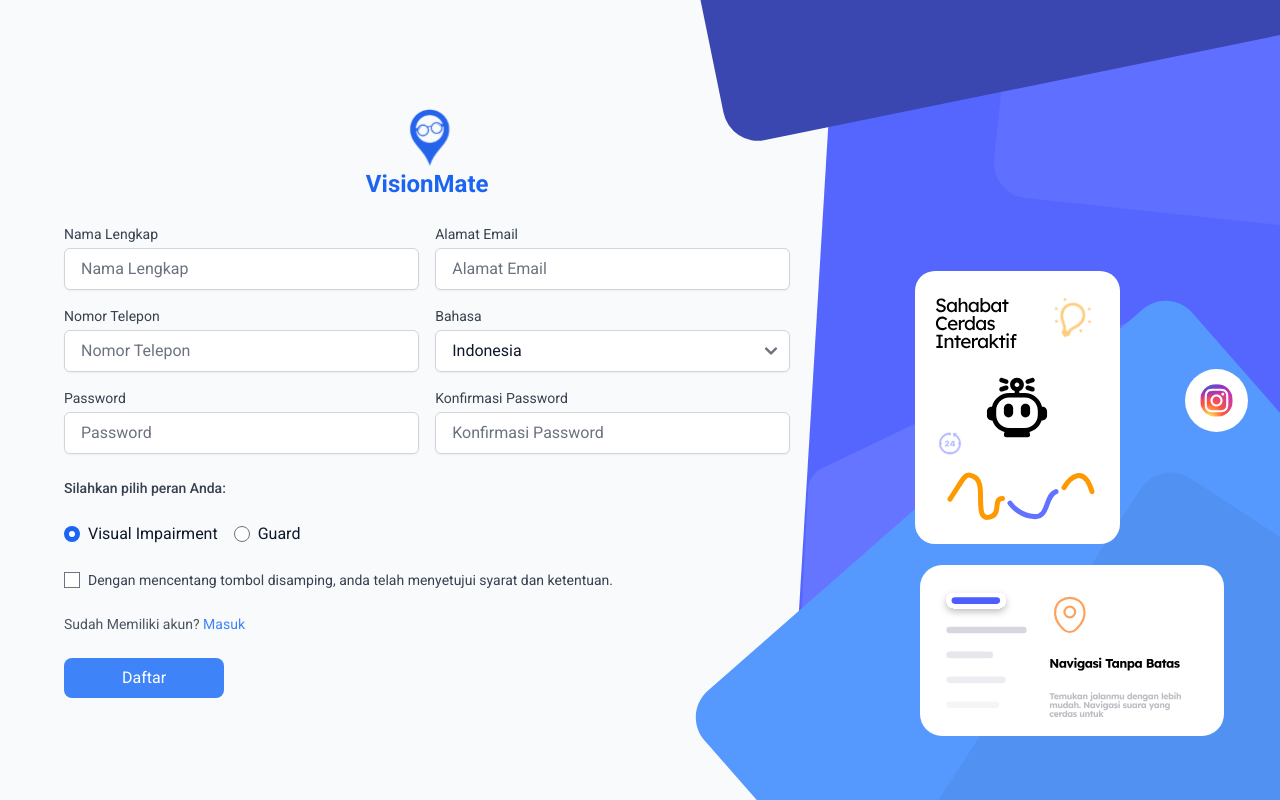
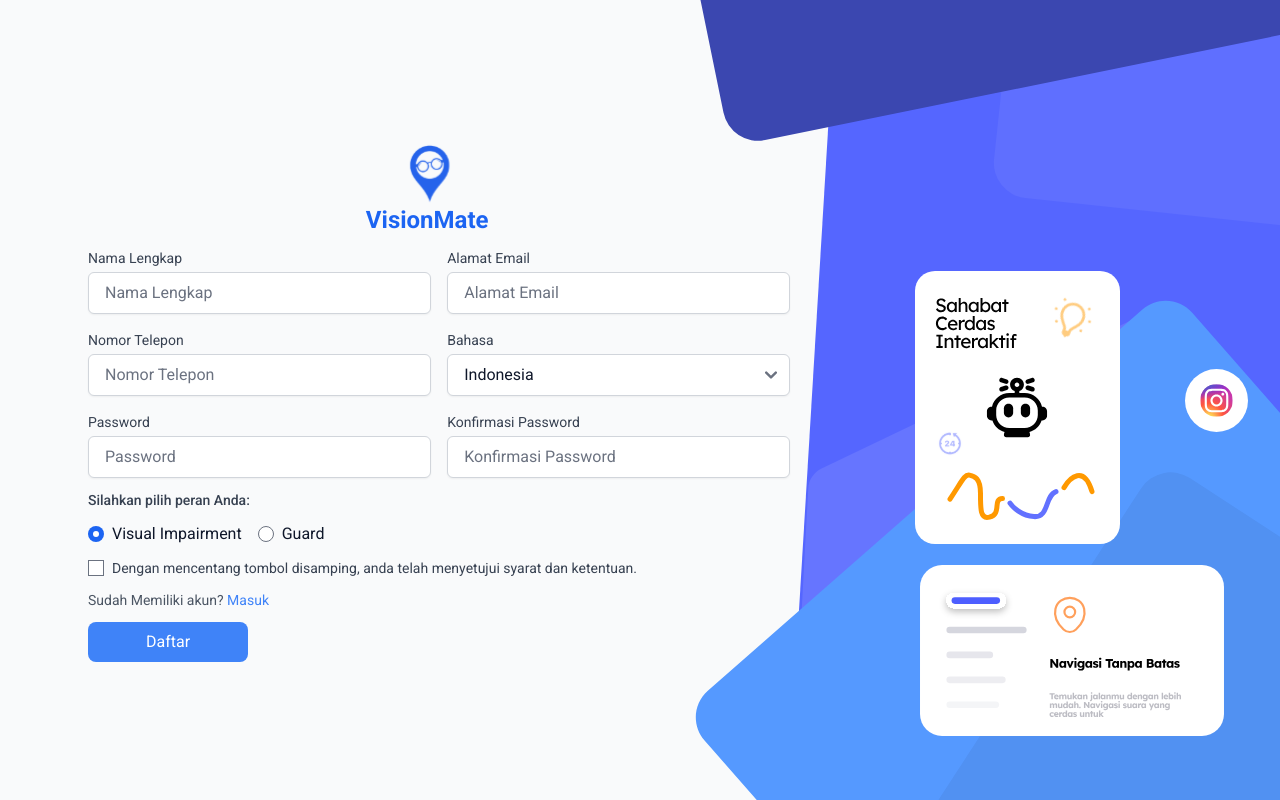
Before and after one commit to filipusarif/visionmate-reactjs, a React (Vite) app: page /register in a window 1280 px wide. Shown: the top 800 px of the page. Built offline with nearby package versions, Linux system fonts and the light colour scheme; no server answers; what zego-express-engine-webrtc would draw is missing.

Commit message:
fix: fixing error login register

```diff
--- a/src/pages/Login.jsx
+++ b/src/pages/Login.jsx
@@ -66,7 +66,7 @@ const Login = () => {
                 </Link>
 
                 <div className="grid grid-cols-1 lg:grid-cols-2 gap-4">
-                    <div className="flex flex-col">
+                    <div className="flex flex-col z-50">
                         <label htmlFor="email" className="text-gray-700 text-sm mb-1">Alamat Email</label>
                         <input
                             name="email"
@@ -76,7 +76,7 @@ const Login = () => {
                             className="w-full px-4 py-2 border border-gray-300 rounded-md shadow-sm focus:outline-none focus:ring-2 focus:ring-blue-400 focus:border-transparent"
                         />
                     </div>
-                    <div className="flex flex-col">
+                    <div className="flex flex-col z-50">
                         <label htmlFor="password" className="text-gray-700 text-sm mb-1">Password</label>
                         <input
                             name="password"
@@ -87,6 +87,8 @@ const Login = () => {
                         />
                     </div>
                 </div>
+                {error && <p className='text-red-700 text-center pt-2 lg:pt-0'>{error}</p>}
+
                     <div className="flex items-center">
                         <input
                             type="checkbox"
@@ -109,7 +111,6 @@ const Login = () => {
                 >
                     {loading ? "Memproses..." : "Masuk"}
                 </button>
-                {error && <p className='text-red-700 text-center pt-4'>{error}</p>}
             </form>
             </div>
                 <img src="assets/images/auth/Group 2683.svg" alt="" className='absolute right-40 hidden lg:block  bottom-64 z-20'/>
--- a/src/pages/Register.jsx
+++ b/src/pages/Register.jsx
@@ -63,17 +63,17 @@ const Register = () => {
     };
 
     return (
-        <div className="h-fit lg:h-screen w-screen overflow-hidden flex flex-col lg:flex-row items-center bg-gray-50">
+        <div className="h-fit lg:min-h-screen w-screen overflow-hidden flex flex-col lg:flex-row items-center bg-gray-50">
             {/* Form Section */}
             <div className="container mx-auto">
 
-            <form onSubmit={handleRegister} className="flex-1 px-8 py-12 space-y-6 w-full lg:w-[65%] z-50">
+            <form onSubmit={handleRegister} className="flex-1 px-8 py-12 lg:py-2 space-x-6 lg:space-y-3 w-full lg:w-[65%] z-50">
                 <Link to="/" className="text-center mb-4">
                     <img src="assets/images/auth/Logo.svg" alt="VisionMate" className="w-16 mx-auto" />
                     <h2 className="text-2xl font-bold text-blue-600">VisionMate</h2>
                 </Link>
                 <div className="grid grid-cols-1 lg:grid-cols-2  gap-4">
-                    <div className="flex flex-col">
+                    <div className="flex flex-col z-50">
                         <label htmlFor="fullName" className="text-gray-700 text-sm mb-1">Nama Lengkap</label>
                         <input
                             name="fullName"
@@ -84,7 +84,7 @@ const Register = () => {
                             className="w-full px-4 py-2 border border-gray-300 rounded-md shadow-sm focus:outline-none focus:ring-2 focus:ring-blue-400 focus:border-transparent"
                         />
                     </div>
-                    <div className="flex flex-col">
+                    <div className="flex flex-col z-50">
                         <label htmlFor="email" className="text-gray-700 text-sm mb-1">Alamat Email</label>
                         <input
                             name="email"
@@ -95,7 +95,7 @@ const Register = () => {
                             className="w-full px-4 py-2 border border-gray-300 rounded-md shadow-sm focus:outline-none focus:ring-2 focus:ring-blue-400 focus:border-transparent"
                             />
                     </div>
-                    <div className="flex flex-col">
+                    <div className="flex flex-col z-50">
                         <label htmlFor="phone" className="text-gray-700 text-sm mb-1">Nomor Telepon</label>
                         <input
                             name="phone"
@@ -109,7 +109,7 @@ const Register = () => {
                             className="w-full px-4 py-2 border border-gray-300 rounded-md shadow-sm focus:outline-none focus:ring-2 focus:ring-blue-400 focus:border-transparent"
                         />
                     </div>
-                    <div className="flex flex-col">
+                    <div className="flex flex-col z-50">
                         <label htmlFor="language" className="text-gray-700 text-sm mb-1">Bahasa</label>
                         <select
                             name="language"
@@ -122,7 +122,7 @@ const Register = () => {
                             <option value="English">English</option>
                         </select>
                     </div>
-                    <div className="flex flex-col">
+                    <div className="flex flex-col z-50">
                         <label htmlFor="password" className="text-gray-700 text-sm mb-1">Password</label>
                         <input
                             name="password"
@@ -133,7 +133,7 @@ const Register = () => {
                             className="w-full px-4 py-2 border border-gray-300 rounded-md shadow-sm focus:outline-none focus:ring-2 focus:ring-blue-400 focus:border-transparent"
                         />
                     </div>
-                    <div className="flex flex-col">
+                    <div className="flex flex-col z-50">
                         <label htmlFor="confirmPassword" className="text-gray-700 text-sm mb-1">Konfirmasi Password</label>
                         <input
                             name="confirmPassword"
@@ -145,7 +145,7 @@ const Register = () => {
                             />
                     </div>
                 </div>
-                <div className="text-sm font-medium text-gray-700 mt-4">Silahkan pilih peran Anda:</div>
+                <div className="text-sm font-medium text-gray-700 mt-4 z-50">Silahkan pilih peran Anda:</div>
                 <div className="flex items-center space-x-4">
                     <label className="flex items-center">
                         <input
@@ -170,14 +170,15 @@ const Register = () => {
                         Guard
                     </label>
                 </div>
-                <div className="flex items-center mt-4">
+                {error && <p className='text-red-700 text-center pt-1 lg:pt-0'>{error}</p>}
+                <div className="flex items-center mt-2">
                     <input
                         type="checkbox"
                         checked={agreed}
                         onChange={() => setAgreed(!agreed)}
                         className="mr-2"
                     />
-                    <span className="text-sm text-gray-700">Dengan mencentang tombol disamping, anda telah menyetujui syarat dan ketentuan.</span>
+                    <span className="text-sm text-gray-700 z-50">Dengan mencentang tombol disamping, anda telah menyetujui syarat dan ketentuan.</span>
                 </div>
                 <p className="text-sm text-gray-600 mb-6">
                     Sudah Memiliki akun?{' '}
@@ -192,13 +193,12 @@ const Register = () => {
                 >
                     {loading ? "Mendaftarkan..." : "Daftar"}
                 </button>
-                {error && <p className='text-red-700 text-center pt-4'>{error}</p>}
             </form>
 
             </div>
             <img src="assets/images/auth/Group 2683.svg" alt="" className='absolute right-40 bottom-64 z-20 hidden lg:block '/>
                 <img src="assets/images/auth/Group 2682.svg" alt="" className='absolute right-14 bottom-16 z-20 w-[19rem] hidden lg:block '/>
-                <img src="assets/images/auth/Group 2654.svg" alt="" className='absolute -right-20 hidden lg:block lg:w-[30rem] lg:w-[40rem]  xl:w-[50rem]  h-screen z-10' />
+                <img src="assets/images/auth/Group 2654.svg" alt="" className='absolute -right-20 hidden lg:block  lg:w-[40rem]  xl:w-[50rem]  h-screen z-10' />
             <img src="assets/images/auth/Group 1.svg" alt="" className='z-20 absolute right-8 bg-background p-[15px] rounded-full hidden lg:block ' />
         </div>
     );
```
